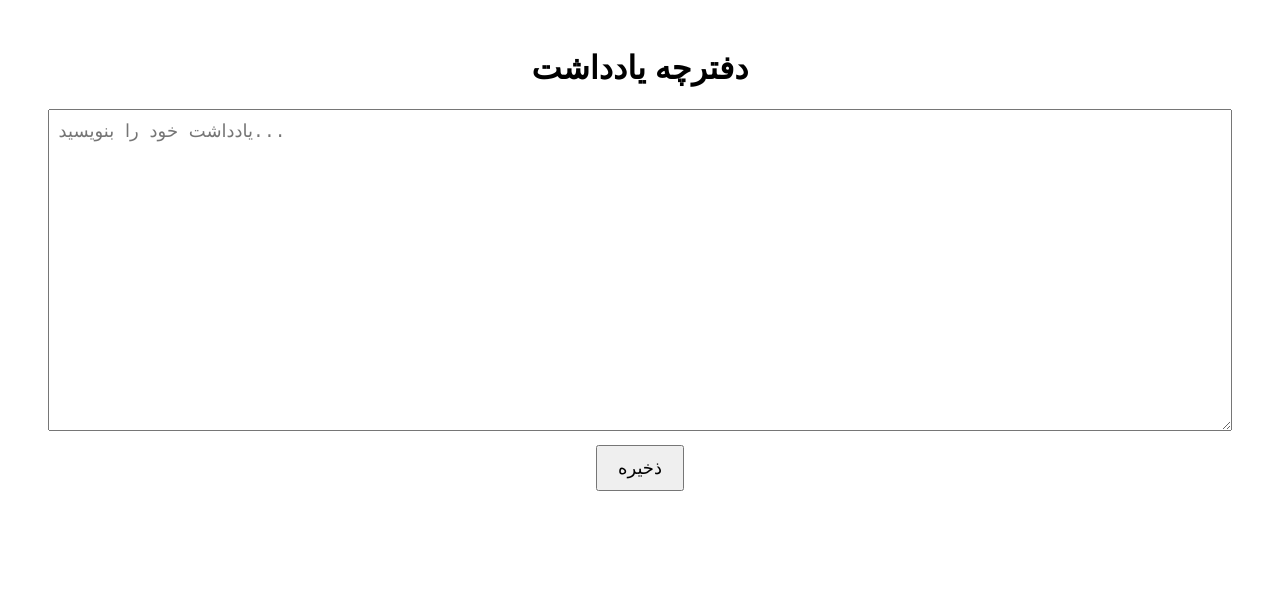
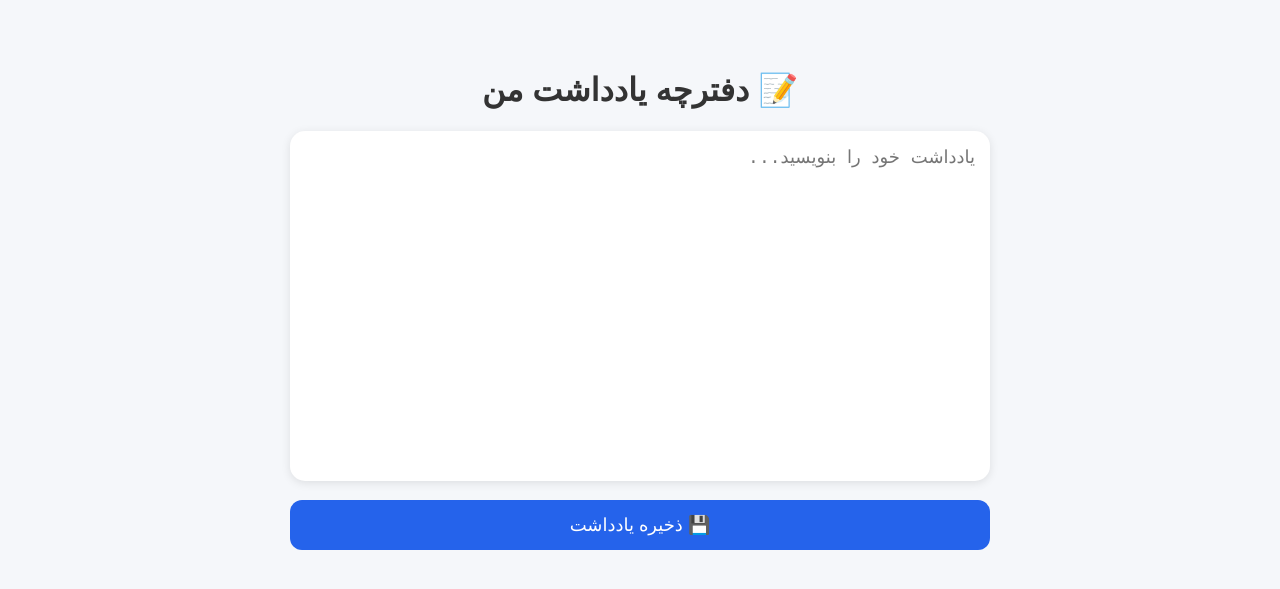
Before and after one commit to Majidghol/NoteAppmajid, a website: page index.html in a window 1280 px wide. Drawn offline with Linux system fonts and the light colour scheme.

Commit message:
Improve UI

```diff
--- a/app.js
+++ b/app.js
@@ -1,8 +1,16 @@
+
 const note = document.getElementById("note");
+const message = document.getElementById("message");
 
 note.value = localStorage.getItem("note") || "";
 
 function saveNote(){
 localStorage.setItem("note", note.value);
-alert("ذخیره شد");
+
+message.textContent = "✅ یادداشت ذخیره شد";
+
+setTimeout(() => {
+    message.textContent = "";
+}, 2000);
+
 }
--- a/index.html
+++ b/index.html
@@ -1,18 +1,17 @@
-<!DOCTYPE html>
-<html>
+
+<!DOCTYPE html><html lang="fa" dir="rtl">
 <head>
 <meta charset="UTF-8">
+<meta name="viewport" content="width=device-width, initial-scale=1.0">
 <title>دفترچه یادداشت</title>
 <link rel="stylesheet" href="style.css">
 </head>
-<body>
+<body><div class="container">
+    <h1>📝 دفترچه یادداشت من</h1><textarea id="note" placeholder="یادداشت خود را بنویسید..."></textarea>
 
-<h1>دفترچه یادداشت</h1>
+<button onclick="saveNote()">💾 ذخیره یادداشت</button>
 
-<textarea id="note" placeholder="یادداشت خود را بنویسید..."></textarea>
+<div id="message"></div>
 
-<button onclick="saveNote()">ذخیره</button>
-
-<script src="app.js"></script>
-</body>
+</div><script src="app.js"></script></body>
 </html>
--- a/style.css
+++ b/style.css
@@ -1,18 +1,51 @@
 body{
+margin:0;
+background:#f5f7fa;
 font-family:sans-serif;
+}
+
+.container{
+max-width:700px;
+margin:30px auto;
 padding:20px;
+}
+
+h1{
 text-align:center;
+color:#333;
 }
 
 textarea{
-width:95%;
-height:300px;
+width:100%;
+height:350px;
+padding:15px;
+border:none;
+border-radius:15px;
 font-size:18px;
-padding:10px;
+box-shadow:0 2px 10px rgba(0,0,0,.1);
+resize:none;
+box-sizing:border-box;
 }
 
 button{
-margin-top:10px;
-padding:10px 20px;
+width:100%;
+margin-top:15px;
+padding:14px;
+border:none;
+border-radius:12px;
 font-size:18px;
+cursor:pointer;
+background:#2563eb;
+color:white;
 }
+
+button:active{
+transform:scale(.98);
+}
+
+#message{
+margin-top:15px;
+text-align:center;
+color:green;
+font-weight:bold;
+}
--- a/www/style.css
+++ b/www/style.css
@@ -1,18 +1,51 @@
 body{
+margin:0;
+background:#f5f7fa;
 font-family:sans-serif;
+}
+
+.container{
+max-width:700px;
+margin:30px auto;
 padding:20px;
+}
+
+h1{
 text-align:center;
+color:#333;
 }
 
 textarea{
-width:95%;
-height:300px;
+width:100%;
+height:350px;
+padding:15px;
+border:none;
+border-radius:15px;
 font-size:18px;
-padding:10px;
+box-shadow:0 2px 10px rgba(0,0,0,.1);
+resize:none;
+box-sizing:border-box;
 }
 
 button{
-margin-top:10px;
-padding:10px 20px;
+width:100%;
+margin-top:15px;
+padding:14px;
+border:none;
+border-radius:12px;
 font-size:18px;
+cursor:pointer;
+background:#2563eb;
+color:white;
 }
+
+button:active{
+transform:scale(.98);
+}
+
+#message{
+margin-top:15px;
+text-align:center;
+color:green;
+font-weight:bold;
+}
```
Also changed, not shown: www/app.js (+9 -1 lines), www/index.html (+8 -9 lines).
